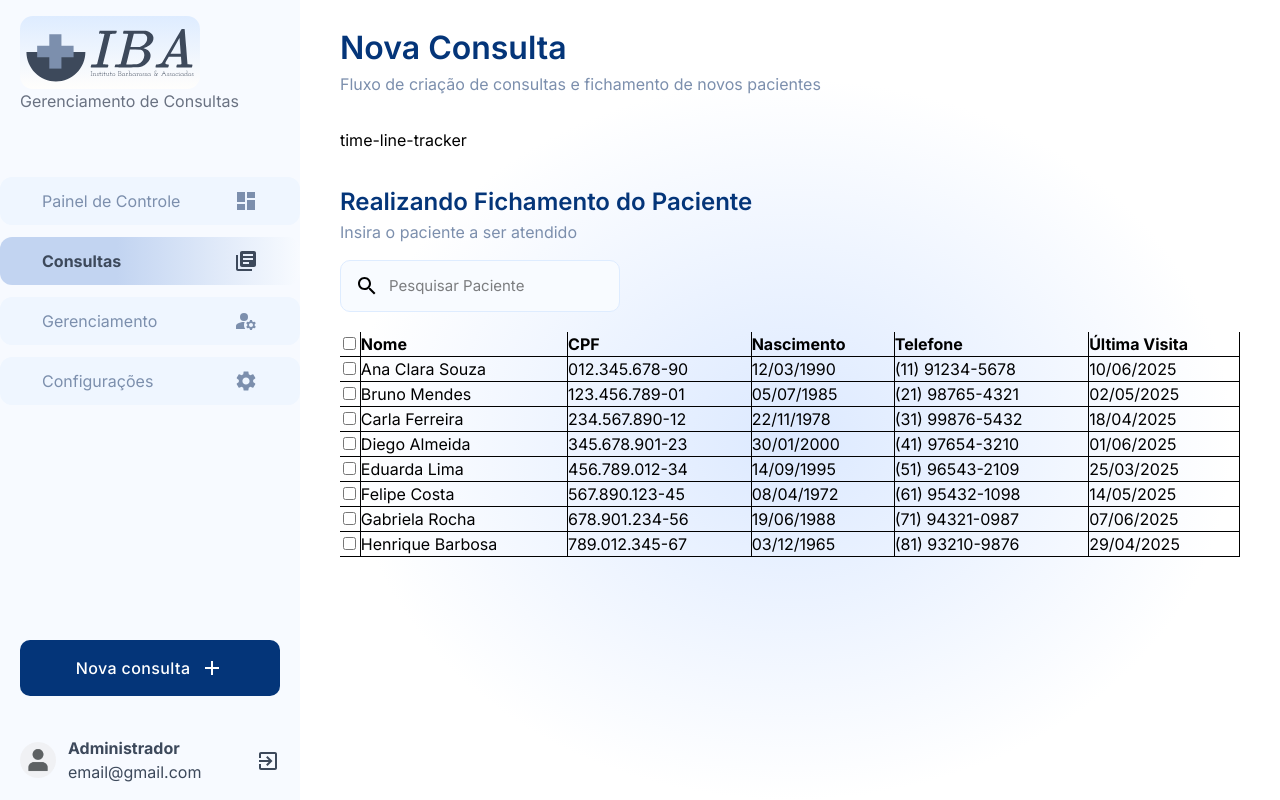
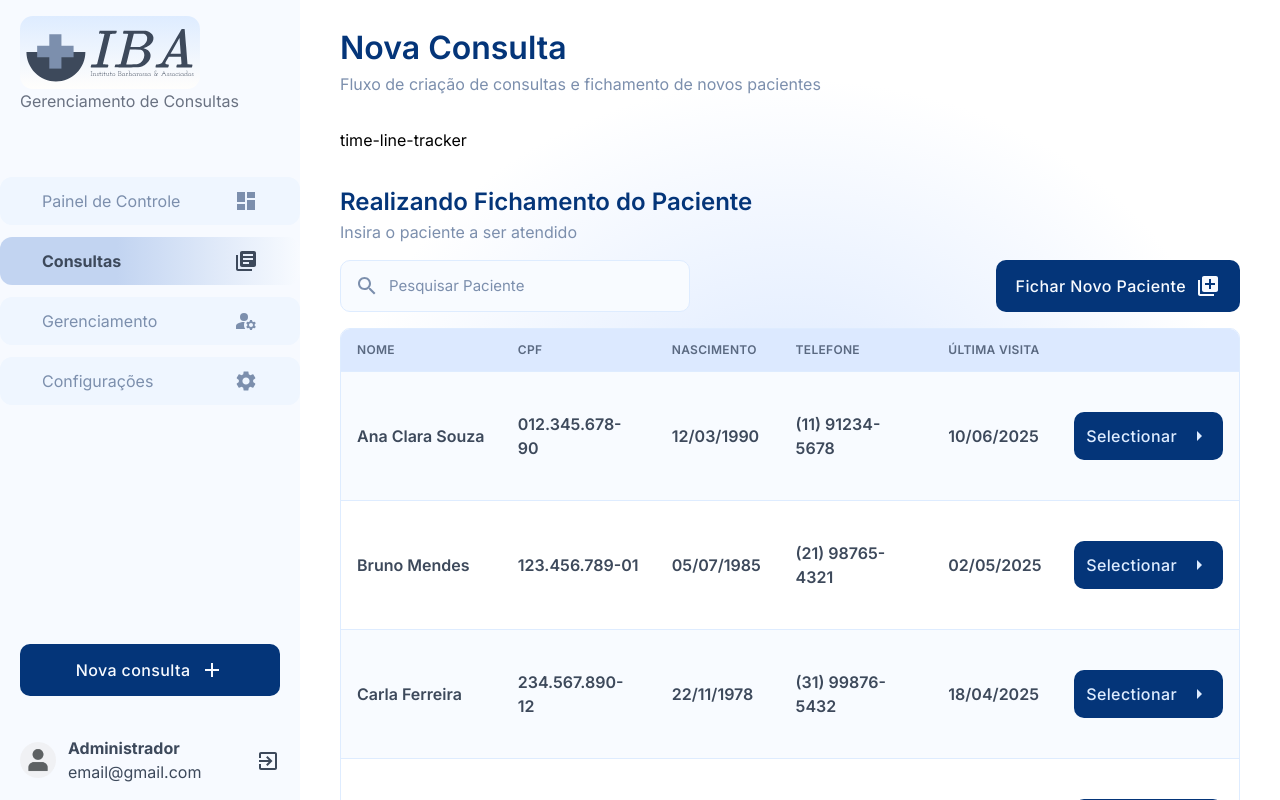
Before and after one commit to NicoStone-Dev/es-clinica-medica-app, a Next.js app: page /appointment/patient_register in a window 1280 px wide. Built offline with nearby package versions, Linux system fonts and the light colour scheme.

Commit message:
refactor: better component styling

```diff
--- a/app/(auth)/login/page.tsx
+++ b/app/(auth)/login/page.tsx
@@ -54,7 +54,7 @@ export default function login() {
             <div className="flex flex-row gap-4">
               <input
                 type="checkbox"
-                className="flex w-4 h-4 outline-0 rounded-xs cursor-pointer inset-shadow-sm bg-blue-200 "
+                className="flex accent-primary w-4 h-4 outline-0 rounded-xs cursor-pointer inset-shadow-sm bg-blue-200 "
               />
               <p className="font-regular text-small text-blue-gray-400 underline">
                 Lembrar neste dispositivo?
--- a/app/(authenticated)/appointment/patient_register/page.tsx
+++ b/app/(authenticated)/appointment/patient_register/page.tsx
@@ -100,11 +100,14 @@ export default function PatientRegister() {
           Insira o paciente a ser atendido
         </p>
       </div>
-      <div className=" flex flex-row justify-between gap-240 ">
+      <div className=" flex flex-row justify-between">
         <TextInput leftIcon={<Search />} placeholder="Pesquisar Paciente" />
-        <Button rightIcon={<LibraryAdd />}>Fichar Novo Paciente</Button>
+        <Button rightIcon={<LibraryAdd />}
+        >
+          Fichar Novo Paciente
+        </Button>
       </div>
-      <div  className="flex flex-col ">
+      <div className="flex flex-col ">
         <Table
           data={MOCK_PATIENTS}
           columns={COLUMNS}
--- a/app/components/Button/Button.tsx
+++ b/app/components/Button/Button.tsx
@@ -8,7 +8,6 @@ interface ButtonProps extends ButtonHTMLAttributes<HTMLButtonElement> {
   isLoading?: boolean;
   rightIcon?: ReactNode;
 }
-
 export function Button({
   variant = "primary",
   isLoading = false,
@@ -19,13 +18,13 @@ export function Button({
   ...props
 }: ButtonProps) {
   const base =
-    "flex items-center justify-center gap-[10px] rounded-[10px] text-base font-medium tracking-wide transition-colors duration-150 disabled:cursor-not-allowed disabled:opacity-60 hover:cursor-pointer hover:bg-blue-gray-400"; ;
+    "flex items-center justify-center gap-[10px] rounded-[10px] text-base font-medium tracking-wide transition-colors duration-150 disabled:cursor-not-allowed disabled:opacity-60 cursor-pointer";
 
   const variants = {
     primary:
-      "h-14 w-full bg-primary text-white hover:bg-primary-dark active:bg-primary-dark/80",
+      "h-[52px] px-5 bg-primary text-blue-gray-100 hover:opacity-70 active:bg-blue-gray-700",
     ghost:
-      "rounded-lg px-[18px] py-[10px] text-sm font-medium whitespace-nowrap bg-transparent text-primary hover:bg-surface-secondary",
+      "rounded-lg px-[18px] py-[10px] text-sm font-medium whitespace-nowrap bg-transparent text-primary hover:bg-surface",
   };
 
   return (
--- a/app/components/Table/Table.tsx
+++ b/app/components/Table/Table.tsx
@@ -1,4 +1,5 @@
 import { useState } from "react";
+import { ArrowRight } from "@mui/icons-material";
 
 type Column<T> = {
   key: keyof T;
@@ -9,7 +10,6 @@ type Column<T> = {
 function Table<T extends { id: number } | { uuid: string }>({
   data,
   columns,
-  onSelectionChange,
   onRowClick,
 }: {
   data: T[];
@@ -21,75 +21,60 @@ function Table<T extends { id: number } | { uuid: string }>({
 
   const rowKey = (row: T): number | string => ("id" in row ? row.id : row.uuid);
 
-  const updateSelection = (next: (number | string)[]) => {
-    setSelected(next);
-    onSelectionChange?.(next);
-  };
-
-  const toggleAll = () => {
-    const next = selected.length === data.length ? [] : data.map(rowKey);
-    updateSelection(next);
-  };
-
-  const toggleRow = (key: number | string) => {
-    const next = selected.includes(key)
-      ? selected.filter((s) => s !== key)
-      : [...selected, key];
-    updateSelection(next);
-  };
-
   return (
-    <table className="text-text-on-primary w-full text-left">
-      <thead className="bg-surface-secondary">
-        <tr>
-          <th className="border-r border-b  border-outline-common py-sm text-center">
-            <input
-              type="checkbox"
-              checked={data.length > 0 && selected.length === data.length}
-              onChange={toggleAll}
-            />
-          </th>
+    <div className="w-full overflow-hidden rounded-[10px] border border-surface">
+      <table className="w-full text-left">
+        <thead>
+          <tr className="bg-blue-gray-200">
             {columns.map((col) => (
               <th
-              className="border-r border-b border-outline-common px-sm"
                 key={String(col.key)}
+                className="border-b border-surface px-4 py-3 text-[12px] font-semibold uppercase tracking-wide text-blue-gray-500"
               >
                 {col.label}
               </th>
             ))}
+            <th className="w-10 border-b border-surface py-3 px-3 text-center"></th>
           </tr>
         </thead>
+
         <tbody>
-        {data.map((row) => (
+          {data.map((row, i) => {
+            const key = rowKey(row);
+            const isSelected = selected.includes(key);
+            return (
               <tr
-            className={`border-b border-outline-common${onRowClick ? " cursor-pointer hover:bg-surface-secondary" : ""}`}
-            key={rowKey(row)}
+                key={key}
                 onClick={() => onRowClick?.(row)}
+                className={[
+                  "border-b border-surface transition-colors duration-100",
+                  i % 2 === 0 ? "bg-surface-variant" : "bg-white",
+                  isSelected ? "bg-blue-gray-100" : "",
+                  onRowClick ? "cursor-pointer hover:bg-blue-50" : "",
+                ].join(" ")}
               >
-            <td className="py-sm px-sm border-r text-center border-outline-common">
-              <input
-                type="checkbox"
-                checked={selected.includes(rowKey(row))}
-                onClick={(e) => e.stopPropagation()}
-                onChange={(e) => {
-                  toggleRow(rowKey(row));
-                }}
-              />
-            </td>
                 {columns.map((col) => (
                   <td
-                className="py-sm px-sm border-r border-outline-common"
                     key={String(col.key)}
+                    className="px-4 py-3 text-[16px] font-semibold text-blue-gray-600"
                   >
                     {col.render
                       ? col.render(row[col.key], row)
                       : String(row[col.key])}
                   </td>
                 ))}
+                <td className=" flex justify-center items-center px-4 py-10">
+                  <button className="flex items-center justify-center bg-primary gap-[10px] rounded-[10px] px-3 py-3 text-surface font-medium tracking-wide transition-colors duration-150 hover:opacity-70 cursor-pointer">
+                    Selectionar
+                    <ArrowRight />
+                  </button>
+                </td>
               </tr>
-        ))}
+            );
+          })}
         </tbody>
       </table>
+    </div>
   );
 }
 
--- a/app/components/TextInput/TextInput.tsx
+++ b/app/components/TextInput/TextInput.tsx
@@ -16,13 +16,14 @@ export function TextInput({
   ...props
 }: TextInputProps) {
   return (
-    <div className="flex h-[52px] w-full items-center gap-[10px] rounded-[10px] border-[1.5px] border-surface bg-surface-variant px-[14px] text-brand-400 transition-colors duration-150 focus-within:border-primary focus-within:bg-blue-50">
+    <div className="flex h-[52px] w-[350px] items-center gap-[10px] rounded-[10px] border-[1.5px] border-surface bg-surface-variant px-[14px] text-blue-gray-400 transition-colors duration-150 focus-within:border-primary focus-within:bg-blue-gray-100">
       {leftIcon && (
         <span className="flex shrink-0 items-center">{leftIcon}</span>
       )}
       <input
-        className={`flex-1 bg-transparent text-[15px] text-brand-700 outline-none placeholder:text-brand-400 ${className}`}
+        className={`flex-1 bg-transparent text-[15px] text-blue-gray-600 outline-none placeholder:text-blue-gray-400 ${className}`}
         placeholder={placeholder}
+        {...props}
       />
       {rightSlot && (
         <span className="flex shrink-0 items-center">{rightSlot}</span>
```
Also changed, not shown: app/components/TimeLineTracker/TimeLineTracker.tsx (added). Lines whose indentation alone changed are shown as unchanged.
